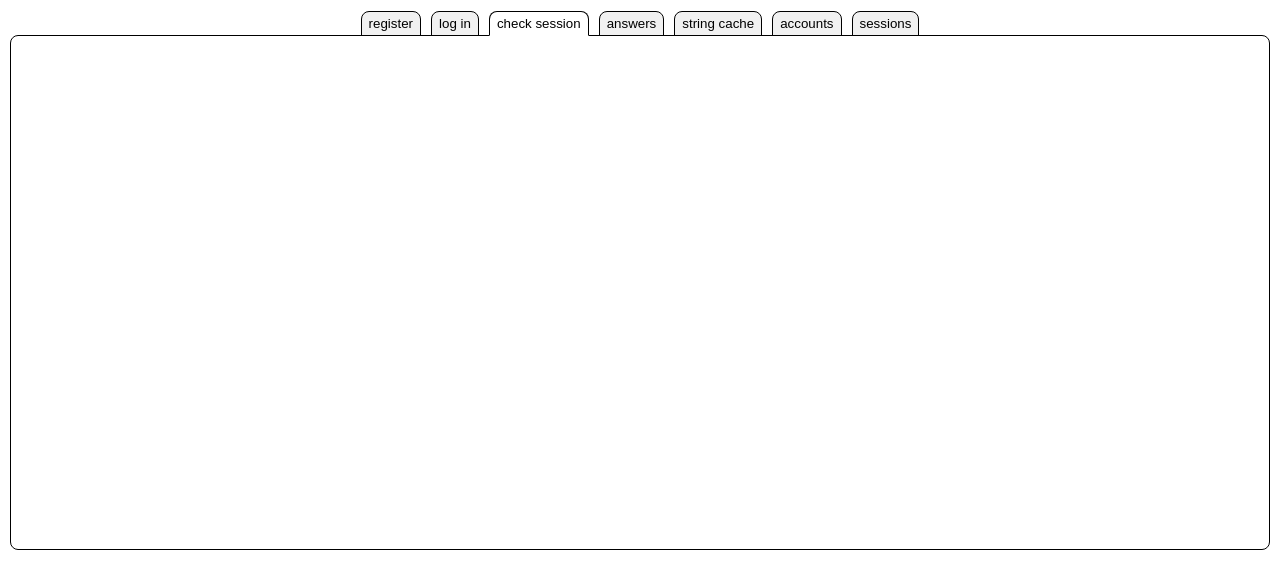
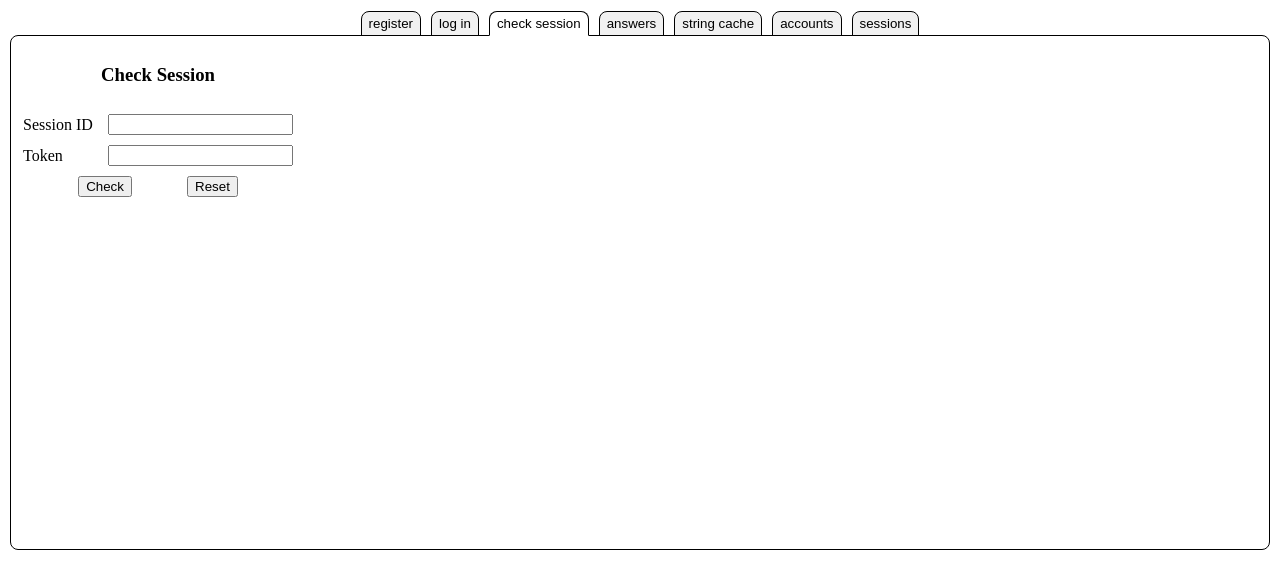
Before and after one commit to UniBreakfast/modularity-playground, a website: page public/authTesting/index.html in a window 1280 px wide. Both pictures are taken after a click on the button "check session". Drawn offline with Linux system fonts and the light colour scheme.

Commit message:
check session form

```diff
--- /dev/null
+++ b/public/authTesting/check.css
@@ -0,0 +1,21 @@
+form.sess-check {
+  display: flex;
+  flex-direction: column;
+  width: 270px;
+  gap: 10px;
+}
+
+form.sess-check>h3 {
+  text-align: center;
+}
+
+form.sess-check>label {
+  display: flex;
+  justify-content: space-between;
+  align-items: center;
+}
+
+form.sess-check>div {
+  display: flex;
+  justify-content: space-evenly;
+}
--- a/public/authTesting/index.html
+++ b/public/authTesting/index.html
@@ -12,6 +12,7 @@
 
   <link rel="stylesheet" href="/public/authTesting/register.css">
   <link rel="stylesheet" href="/public/authTesting/login.css">
+  <link rel="stylesheet" href="/public/authTesting/check.css">
 
   <script src="/public/tabs/Tabs.js"></script>
   <script src="/public/authTesting/script.js" defer></script>
@@ -20,7 +21,7 @@
 <body>
   <tabs>
     <tab title="register">
-      <form action=":javascript" class="registration">
+      <form action="javascript:" class="registration">
         <h3>Register</h3>
         <label>
           Custom ID
@@ -32,13 +33,13 @@
         </label>
         <div>
           <button>Register</button>
-          <button>Reset</button>
+          <button type="reset">Reset</button>
         </div>
       </form>
     </tab>
 
     <tab title="log in">
-      <form action=":javascript" class="log-in">
+      <form action="javascript:" class="log-in">
         <h3>Log In</h3>
         <label>
           Custom ID
@@ -50,13 +51,27 @@
         </label>
         <div>
           <button>Log In</button>
-          <button>Reset</button>
+          <button type="reset">Reset</button>
         </div>
       </form>
     </tab>
 
     <tab title="check session">
-
+      <form action="javascript:" class="sess-check">
+        <h3>Check Session</h3>
+        <label>
+          Session ID
+          <input type="text">
+        </label>
+        <label>
+          Token
+          <input type="text">
+        </label>
+        <div>
+          <button>Check</button>
+          <button type="reset">Reset</button>
+        </div>
+      </form>
     </tab>
 
     <tab title="answers">
```
